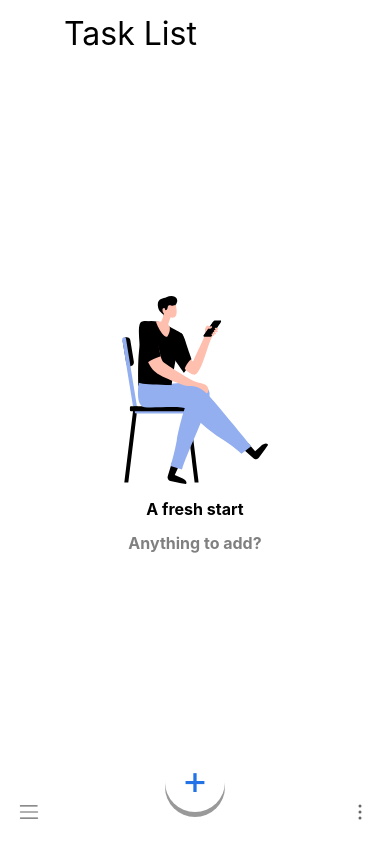
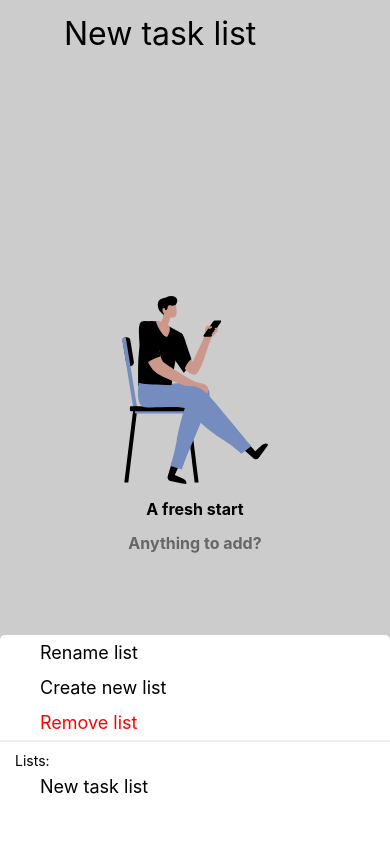
Before and after one commit to eduardolagoeiro/google-task-clone, a React Native app: screen / in a window 390 px wide. Both pictures are taken after a click on the element 29 px from the left and 812 px from the top of the page. Built offline with nearby package versions, Linux system fonts and the light colour scheme.

Commit message:
menu burger functionalities

```diff
--- a/src/features/task/components/BulletMenuItem.tsx
+++ b/src/features/task/components/BulletMenuItem.tsx
@@ -5,7 +5,7 @@ import ThemeContext from '../../theme/state/theme.context';
 export default function BulletMenuItem(props: {
   children: JSX.Element;
   paddingTop?: number;
-  onPress: () => void;
+  onPress?: () => void;
   disabled?: boolean;
 }) {
   const { state: themeState } = useContext(ThemeContext);
--- a/src/features/task/components/BulletMenuView.tsx
+++ b/src/features/task/components/BulletMenuView.tsx
@@ -76,7 +76,6 @@ export default function BulletMenuView() {
           style={[
             styles.menuItemText,
             {
-              paddingBottom: 20,
               color:
                 state.doneTasks.length === 0
                   ? themeState.theme.disabled
@@ -85,6 +84,24 @@ export default function BulletMenuView() {
           ]}
         >
           Remove done tasks
+        </Text>
+      </BulletMenuItem>
+      <BulletMenuItem
+        onPress={() => {
+          dispatch({ type: 'RESET' });
+          dispatch({ type: 'CLOSE_BULLET_MENU' });
+        }}
+      >
+        <Text
+          style={[
+            styles.menuItemText,
+            {
+              paddingBottom: 20,
+              color: 'red',
+            },
+          ]}
+        >
+          Reset app
         </Text>
       </BulletMenuItem>
     </View>
--- a/src/features/task/components/TaskFooter.tsx
+++ b/src/features/task/components/TaskFooter.tsx
@@ -6,6 +6,7 @@ import {
   TouchableHighlight,
   Dimensions,
   TouchableOpacity,
+  ScrollView,
 } from 'react-native';
 import SimpleModal from '../../common/components/SimpleModal';
 import MenuBullet from '../../icons/components/MenuBullet';
@@ -13,6 +14,7 @@ import MenuBurger from '../../icons/components/MenuBurger';
 import { NamedColors } from '../../theme/Colors';
 import ThemeContext from '../../theme/state/theme.context';
 import TaskContext from '../state/task.context';
+import BulletMenuItem from './BulletMenuItem';
 import BulletMenuView from './BulletMenuView';
 
 export default function TaskFooter() {
@@ -27,6 +29,104 @@ export default function TaskFooter() {
         visible={state.isBulletMenuOpen}
       >
         <BulletMenuView />
+      </SimpleModal>
+      <SimpleModal
+        closeFunction={() => {
+          dispatch({ type: 'CLOSE_BURGER_MENU' });
+        }}
+        visible={state.isBurgerMenuOpen}
+      >
+        <View
+          style={{
+            backgroundColor: themeState.theme.backgroundColor,
+            borderTopStartRadius: 5,
+            borderTopEndRadius: 5,
+          }}
+        >
+          <BulletMenuItem
+            onPress={() => {
+              dispatch({ type: 'CLOSE_BURGER_MENU' });
+              dispatch({ type: 'OPEN_RENAME_TITLE' });
+            }}
+          >
+            <Text
+              style={[styles.menuItemText, { color: themeState.theme.text }]}
+            >
+              Rename list
+            </Text>
+          </BulletMenuItem>
+          <BulletMenuItem
+            onPress={() => {
+              dispatch({ type: 'CREATE_NEW_LIST' });
+              dispatch({ type: 'CLOSE_BURGER_MENU' });
+            }}
+          >
+            <Text
+              style={[styles.menuItemText, { color: themeState.theme.text }]}
+            >
+              Create new list
+            </Text>
+          </BulletMenuItem>
+          <BulletMenuItem
+            onPress={() => {
+              dispatch({
+                type: 'DELETE_LIST',
+                payload: { title: state.title },
+              });
+              dispatch({ type: 'CLOSE_BURGER_MENU' });
+            }}
+          >
+            <Text style={[styles.menuItemText, { color: 'red' }]}>
+              Remove list
+            </Text>
+          </BulletMenuItem>
+          <View
+            style={{
+              borderWidth: 1,
+              borderColor: themeState.theme.highlightGrayUnderlay,
+            }}
+          ></View>
+          <Text
+            style={{
+              paddingTop: 10,
+              paddingLeft: 15,
+              fontSize: 14,
+              color: themeState.theme.text,
+            }}
+          >
+            Lists:
+          </Text>
+          <ScrollView
+            style={{ maxHeight: Dimensions.get('window').height / 3 }}
+          >
+            {Object.keys(state.taskListMap).map((title, i) => (
+              <BulletMenuItem
+                key={'buger-menu-title-list-' + i + '-' + title}
+                onPress={() => {
+                  dispatch({
+                    type: 'CHANGE_LIST',
+                    payload: { title },
+                  });
+                  dispatch({ type: 'CLOSE_BURGER_MENU' });
+                }}
+              >
+                <Text
+                  style={[
+                    styles.menuItemText,
+                    { color: themeState.theme.text },
+                  ]}
+                >
+                  {title}
+                </Text>
+              </BulletMenuItem>
+            ))}
+          </ScrollView>
+          <View
+            style={{
+              paddingBottom: 40,
+            }}
+          ></View>
+        </View>
       </SimpleModal>
       <View
         style={[
@@ -47,7 +147,10 @@ export default function TaskFooter() {
               },
         ]}
       >
-        <TouchableOpacity onPress={() => {}}>
+        <TouchableOpacity
+          hitSlop={{ top: 10, bottom: 10, left: 10, right: 10 }}
+          onPress={() => dispatch({ type: 'OPEN_BURGER_MENU' })}
+        >
           <MenuBurger
             height={22}
             width={22}
@@ -59,6 +162,7 @@ export default function TaskFooter() {
           />
         </TouchableOpacity>
         <TouchableOpacity
+          hitSlop={{ top: 10, bottom: 10, left: 10, right: 10 }}
           onPress={() => dispatch({ type: 'OPEN_BULLET_MENU' })}
         >
           <MenuBullet
@@ -125,4 +229,7 @@ const styles = StyleSheet.create({
     lineHeight: 60,
     bottom: 2,
   },
+  menuItemText: {
+    fontSize: 18,
+  },
 });
--- a/src/features/task/state/task.reducer.ts
+++ b/src/features/task/state/task.reducer.ts
@@ -1,13 +1,62 @@
 import AsyncStorage from '@react-native-async-storage/async-storage';
 import { LayoutAnimation } from 'react-native';
+
+const INITIAL_TASKS: Task[] = [];
+
+const INITIAL_TITLE = 'New task list';
+
+export const TASK_INITIAL_STATE: TaskState = {
+  taskListMap: {
+    [INITIAL_TITLE]: {
+      tasks: INITIAL_TASKS,
+      doneTasks: [],
+    },
+  },
+  tasks: INITIAL_TASKS,
+  undoTasks: null,
+  doneTasks: [],
+  undoDoneTasks: null,
+  toDoneTasks: [],
+  title: INITIAL_TITLE,
+  isAddModalOpen: false,
+  isUndoModalOpen: false,
+  undoHideTimeout: null,
+  isBulletMenuOpen: false,
+  isRenameModalOpen: false,
+  isBurgerMenuOpen: false,
+};
+
+function getTitle(
+  titles: string[],
+  oldTitle: string,
+  newTitle: string,
+  rename?: boolean
+) {
+  let t = newTitle;
+  let i = 2;
+  while (titles.includes(t) && (rename ? t !== oldTitle : true)) {
+    t = `${newTitle} (${i})`;
+    i++;
+  }
+  return t;
+}
 
 const taskReducerHandlerMap: Record<
   TaskReducerActionType,
   TaskReducerHandler
 > = {
+  CLOSE_BURGER_MENU: (state) => ({
+    ...state,
+    isBurgerMenuOpen: false,
+  }),
+  OPEN_BURGER_MENU: (state) => ({
+    ...state,
+    isBurgerMenuOpen: true,
+  }),
+  RESET: () => TASK_INITIAL_STATE,
   RESTORE: (state, action) => ({
     ...state,
-    ...action.payload,
+    ...action.payload?.lastState,
   }),
   OPEN_ADD_MODAL: (state) => ({
     ...state,
@@ -30,6 +79,7 @@ const taskReducerHandlerMap: Record<
     undoHideTimeout: null,
   }),
   ADD_TASK: (state, action) => {
+    if (action.payload?.task) {
       const tasks = [action.payload.task, ...state.tasks];
       LayoutAnimation.configureNext(LayoutAnimation.Presets.easeInEaseOut);
       const undoTasks = state.undoTasks
@@ -47,9 +97,14 @@ const taskReducerHandlerMap: Record<
           },
         },
       };
+    }
+    return state;
   },
   DONE_TASK: (state, action) => {
-    const tasks = state.tasks.filter((el) => el.id !== action.payload.task.id);
+    if (action.payload?.task) {
+      const tasks = state.tasks.filter(
+        (el) => el.id !== action.payload?.task?.id
+      );
       if (state.undoHideTimeout) clearTimeout(state.undoHideTimeout);
       LayoutAnimation.configureNext(LayoutAnimation.Presets.easeInEaseOut);
       const doneTasks = [
@@ -64,7 +119,7 @@ const taskReducerHandlerMap: Record<
         tasks,
         doneTasks,
         isUndoModalOpen: true,
-      undoHideTimeout: action.payload.undoHideTimeout,
+        undoHideTimeout: action.payload?.undoHideTimeout || null,
         toDoneTasks: [...state.toDoneTasks, action.payload.task],
         undoTasks: state.undoTasks || state.tasks,
         undoDoneTasks,
@@ -76,11 +131,13 @@ const taskReducerHandlerMap: Record<
           },
         },
       };
+    }
+    return state;
   },
   UNDO_DONE_TASK: (state, action) => {
     if (action.payload?.task?.id) {
       const doneTasks = state.doneTasks.filter(
-        (el) => el.id !== action.payload.task.id
+        (el) => el.id !== action.payload?.task?.id
       );
       LayoutAnimation.configureNext(LayoutAnimation.Presets.easeInEaseOut);
       const tasks = [{ ...action.payload.task, done: false }, ...state.tasks];
@@ -122,13 +179,25 @@ const taskReducerHandlerMap: Record<
   CLOSE_BULLET_MENU: (state) => ({ ...state, isBulletMenuOpen: false }),
   OPEN_BULLET_MENU: (state) => ({ ...state, isBulletMenuOpen: true }),
   UPDATE_TITLE: (state, action) => {
-    const newTitle = action.payload;
-    const taskListMap = {
-      ...state.taskListMap,
-    };
-    taskListMap[newTitle] = taskListMap[state.title];
-    delete taskListMap[state.title];
+    const payloadTitle = action.payload?.title;
+    if (payloadTitle && payloadTitle !== state.title) {
+      const newTitle = getTitle(
+        Object.keys(state.taskListMap),
+        state.title,
+        payloadTitle,
+        true
+      );
+      const taskListMap: Record<
+        string,
+        { tasks: Task[]; doneTasks: Task[] }
+      > = {};
+      Object.keys(state.taskListMap).forEach((key) => {
+        if (state.title === key) taskListMap[newTitle] = state.taskListMap[key];
+        else taskListMap[key] = state.taskListMap[key];
+      });
       return { ...state, title: newTitle, taskListMap };
+    }
+    return state;
   },
   OPEN_RENAME_TITLE: (state) => ({ ...state, isRenameModalOpen: true }),
   CLOSE_RENAME_TITLE: (state) => {
@@ -147,6 +216,64 @@ const taskReducerHandlerMap: Record<
         },
       },
     };
+  },
+  CHANGE_LIST: (state, action) => {
+    const title = action.payload?.title;
+    if (
+      title &&
+      title !== state.title &&
+      Object.keys(state.taskListMap).includes(title)
+    ) {
+      LayoutAnimation.configureNext(LayoutAnimation.Presets.easeInEaseOut);
+      const { doneTasks, tasks } = state.taskListMap[title];
+      return {
+        ...state,
+        title: title,
+        doneTasks,
+        tasks,
+      };
+    }
+    return state;
+  },
+  CREATE_NEW_LIST: (state, action) => {
+    const payloadTitle = action.payload?.title || INITIAL_TITLE;
+    const newTitle = getTitle(
+      Object.keys(state.taskListMap),
+      state.title,
+      payloadTitle
+    );
+    return {
+      ...TASK_INITIAL_STATE,
+      title: newTitle,
+      taskListMap: {
+        ...state.taskListMap,
+        [newTitle]: {
+          doneTasks: [],
+          tasks: [],
+        },
+      },
+    };
+  },
+  DELETE_LIST: (state, action) => {
+    const title = action.payload?.title;
+    if (title) {
+      const taskListMap = { ...state.taskListMap };
+      delete taskListMap[title];
+      const firstTitle = Object.keys(taskListMap)[0] || INITIAL_TITLE;
+      taskListMap[firstTitle] = taskListMap[firstTitle] || {
+        tasks: [],
+        doneTasks: [],
+      };
+      const t = taskListMap[firstTitle];
+      return {
+        ...state,
+        title: firstTitle,
+        tasks: t.tasks,
+        doneTasks: t.doneTasks,
+        taskListMap,
+      };
+    }
+    return state;
   },
 };
 
@@ -190,37 +317,17 @@ export function removeTask(
 export function restoreState(lastState: TaskState): TaskReducerAction {
   return {
     type: 'RESTORE',
-    payload: lastState,
+    payload: {
+      lastState,
+    },
   };
 }
 
 export function updateTilte(newTitle: string): TaskReducerAction {
   return {
     type: 'UPDATE_TITLE',
-    payload: newTitle,
+    payload: {
+      title: newTitle,
+    },
   };
 }
-
-const INITIAL_TASKS: Task[] = [];
-
-const INITIAL_TITLE = 'Task List';
-
-export const TASK_INITIAL_STATE: TaskState = {
-  taskListMap: {
-    [INITIAL_TITLE]: {
-      tasks: INITIAL_TASKS,
-      doneTasks: [],
-    },
-  },
-  tasks: INITIAL_TASKS,
-  undoTasks: null,
-  doneTasks: [],
-  undoDoneTasks: null,
-  toDoneTasks: [],
-  title: INITIAL_TITLE,
-  isAddModalOpen: false,
-  isUndoModalOpen: false,
-  undoHideTimeout: null,
-  isBulletMenuOpen: false,
-  isRenameModalOpen: false,
-};
```
Also changed, not shown: src/types/Task.d.ts (+14 -2 lines), 1 other file (tests, documents, lock files or other folders). Lines whose indentation alone changed are shown as unchanged.
